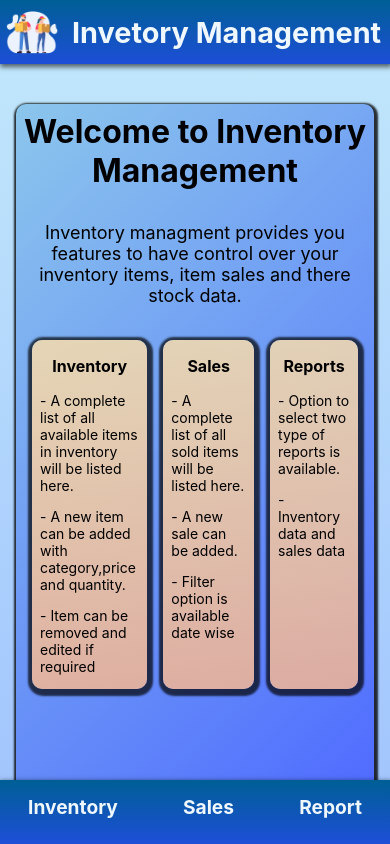
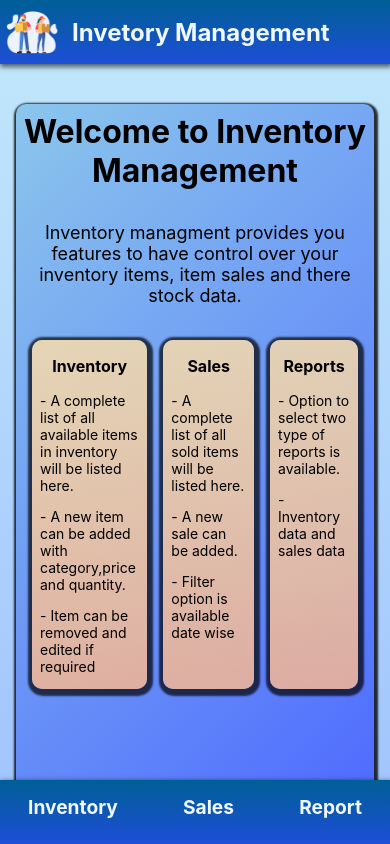
Before and after one commit to Shreyannsh/inventory-management, a React (Create React App) app: page / in a window 390 px wide. Built offline with nearby package versions, Linux system fonts and the light colour scheme.

Commit message:
added responsiveness
header title size

```diff
--- a/src/components/header/header.css
+++ b/src/components/header/header.css
@@ -38,3 +38,9 @@
     font-size: 1.8rem;
   }
 }
+
+@media (max-width: 390px) {
+  .header h1 {
+    font-size: 1.5rem;
+  }
+}
```
